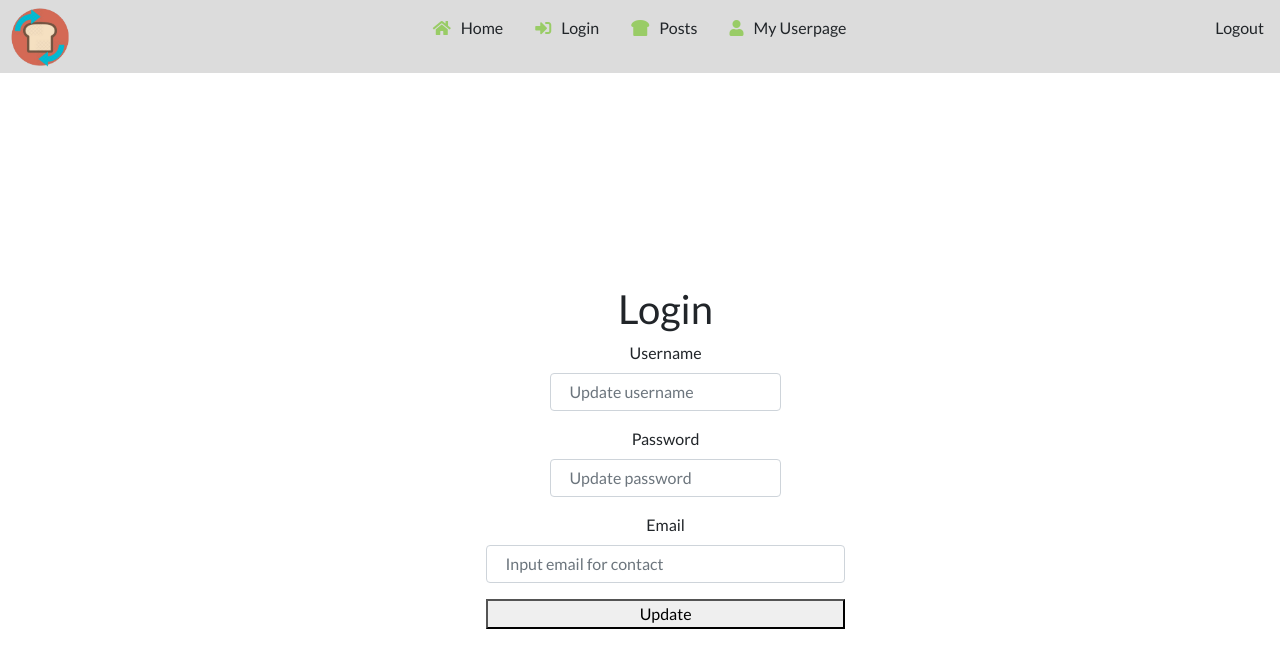
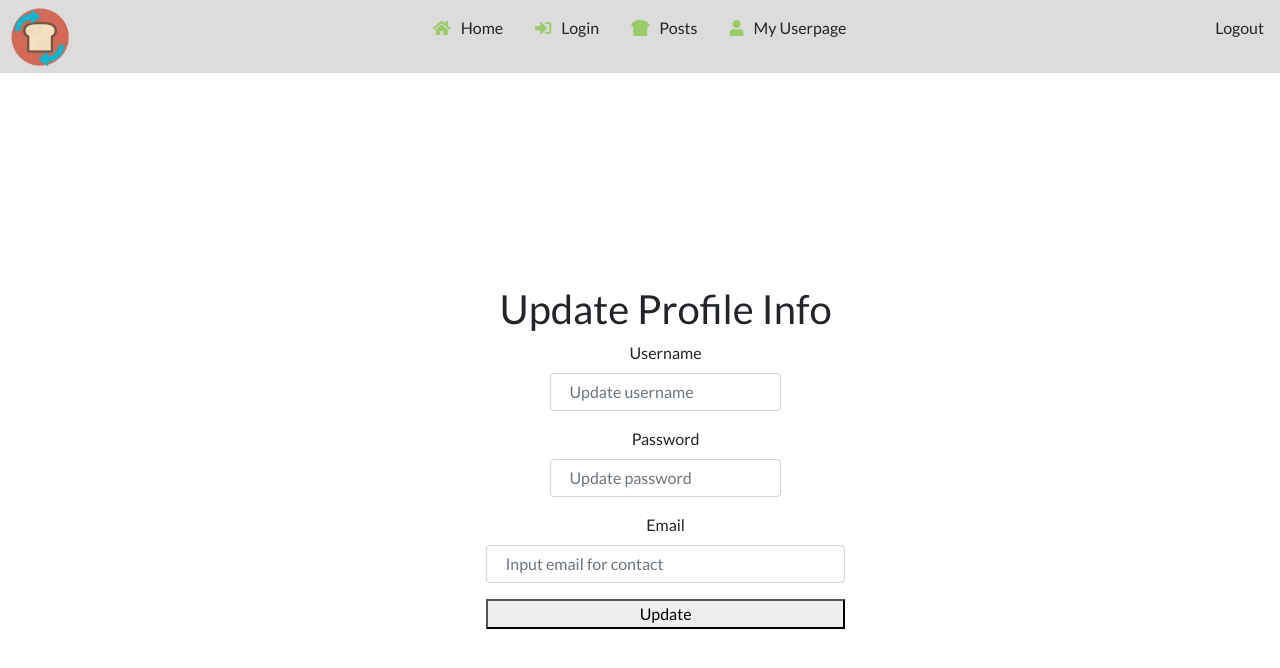
Before and after one commit to dalto135/bread-exchange, a React (Create React App) app in the folder client/: page /#/client-profile in a window 1280 px wide. Shown: the top 668 px of the page. Built offline with nearby package versions, Linux system fonts and the light colour scheme.

Commit message:
edited c;ient-profiile js because it displayed 'log in' by mistake

```diff
--- a/client/src/pages/client-profile/client-profile.js
+++ b/client/src/pages/client-profile/client-profile.js
@@ -6,7 +6,7 @@ function Profile() {
   return (
     <div className="profile-background">
       <div className="white-panel">
-        <h1 className="profile-header">Login</h1>
+        <h1 className="profile-header">Update Profile Info</h1>
         {/* Update Username */}
         <form className="username-input-form">
           <div class="form-group">
```
